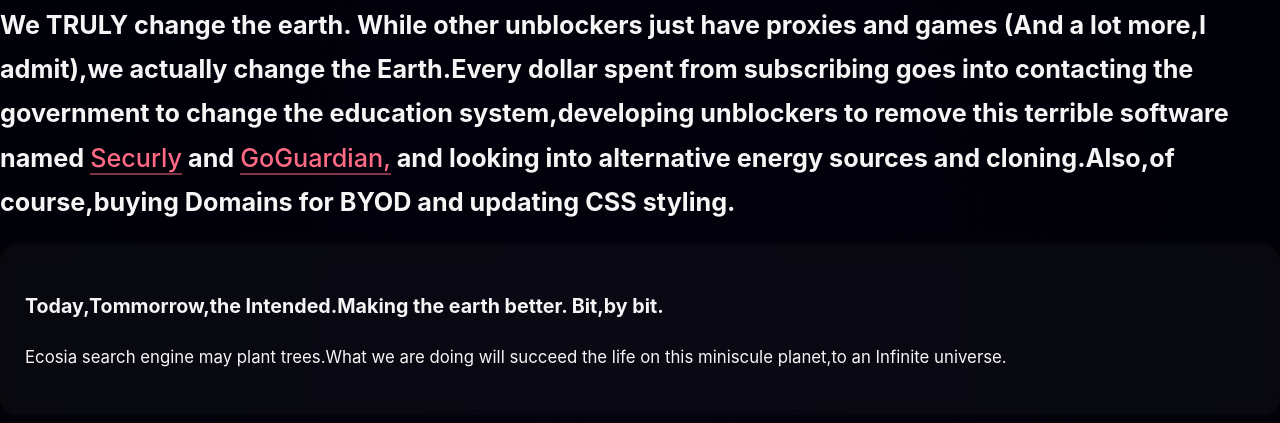
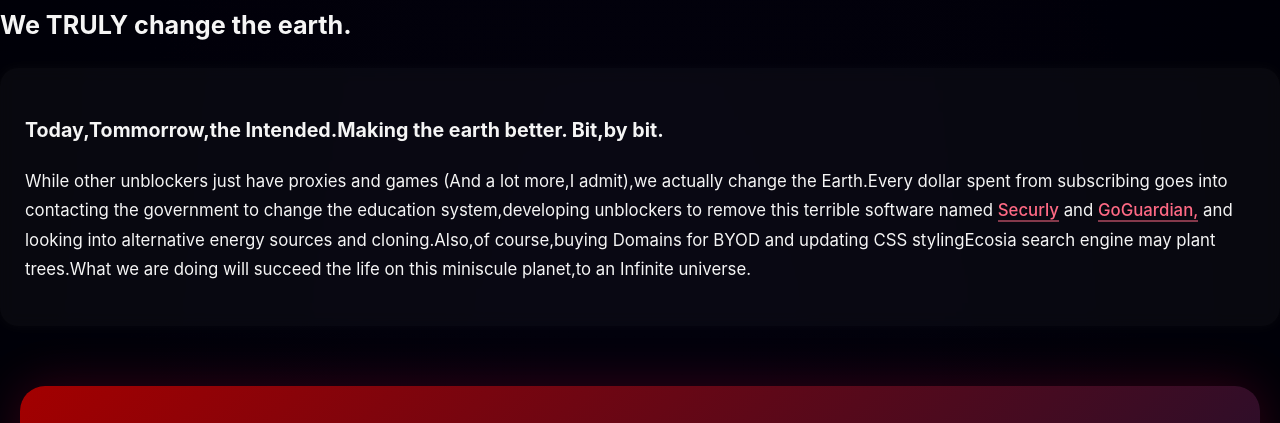
Before and after one commit to Exploit-Master122/darrkonad, a plain HTML site: page index.html in a window 1280 px wide. Shown: the part 2049-2472 px from the top of the page. Drawn offline with nearby package versions, Linux system fonts and the light colour scheme; no server answers.

Commit message:
Update index.html

```diff
--- a/index.html
+++ b/index.html
@@ -56,19 +56,18 @@
     <section class="changin-the-earth" id="earth">
     <h2 data-aos="fade-up">
       We TRULY change the earth.
-     While other unblockers just have proxies and games (And a lot more,I admit),we actually change the Earth.Every dollar spent from subscribing goes into contacting the government to change the education system,developing unblockers to remove this terrible software named <a href="https://securly.com">Securly</a> and  <a href="https://www.goguardian.com/">GoGuardian,</a> and looking into alternative energy sources and cloning.Also,of course,buying Domains for BYOD and updating CSS styling.
     </h2>
     <div class="steps">
       <div class="step" data-aos="fade-right">
     <h3>Today,Tommorrow,the Intended.Making the earth better. Bit,by bit.</h3>
-        <p>Ecosia search engine may plant trees.What we are doing will succeed the life on this miniscule planet,to an Infinite universe.</p>
+        <p> While other unblockers just have proxies and games (And a lot more,I admit),we actually change the Earth.Every dollar spent from subscribing goes into contacting the government to change the education system,developing unblockers to remove this terrible software named <a href="https://securly.com">Securly</a> and  <a href="https://www.goguardian.com/">GoGuardian,</a> and looking into alternative energy sources and cloning.Also,of course,buying Domains for BYOD and updating CSS stylingEcosia search engine may plant trees.What we are doing will succeed the life on this miniscule planet,to an Infinite universe.</p>
       </div>
     </div>
   </section>
 
   <section class="cta" data-aos="zoom-in">
     <h2>Browse without restrictions with Darrkon Network!</h2>
-    <a href="https://github.com/Exploit-Master122/Darrkonv6/" class="btn">Deploy</a>
+    <a href="https://exploit-master122.github.io/Launcher/" class="btn">Deploy</a>
   </section>
 
   <div id="particles-js"></div>
```
